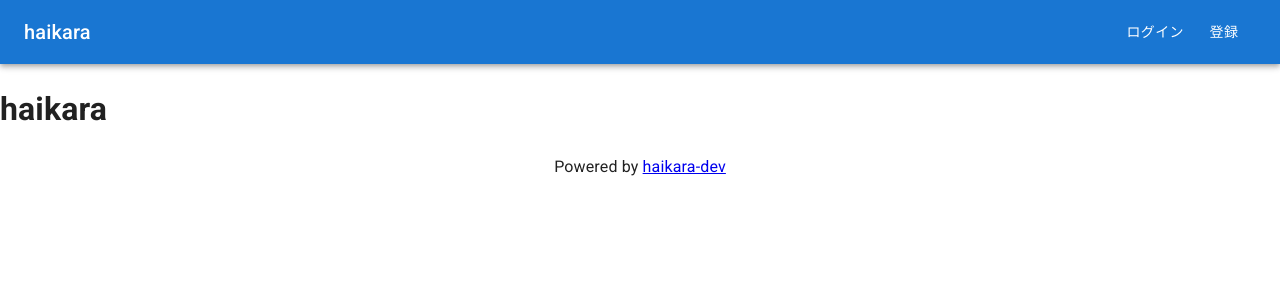
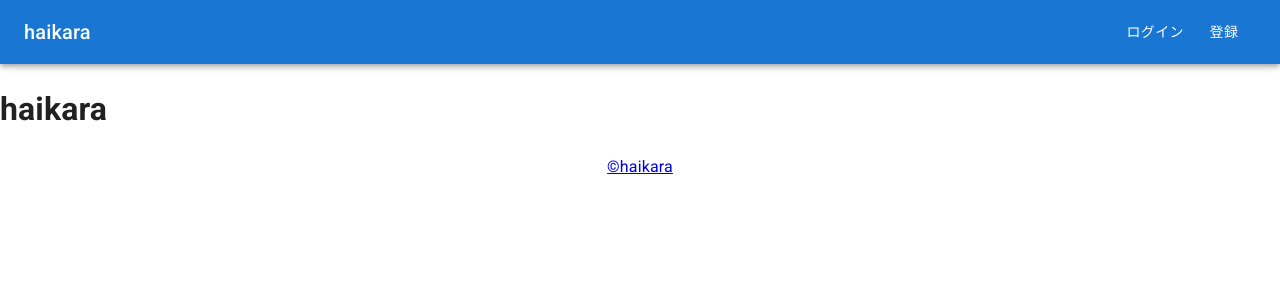
Before and after one commit to haikara-dev/haikara, a Next.js app in the folder front/: page / in a window 1280 px wide. Shown: the top 300 px of the page. Built offline with nearby package versions, Linux system fonts and the light colour scheme; no server answers.

Commit message:
change footer

```diff
--- a/front/src/components/Footer.tsx
+++ b/front/src/components/Footer.tsx
@@ -8,13 +8,8 @@ const Footer = () => {
           textAlign: "center",
         }}
       >
-        Powered by{" "}
-        <a
-          href="https://haikara-dev.com"
-          target="_blank"
-          rel="noopener noreferrer"
-        >
-          haikara-dev
+        <a href="https://haikara.dev" target="_blank" rel="noopener noreferrer">
+          ©︎haikara
         </a>
       </Container>
     </Box>
```
